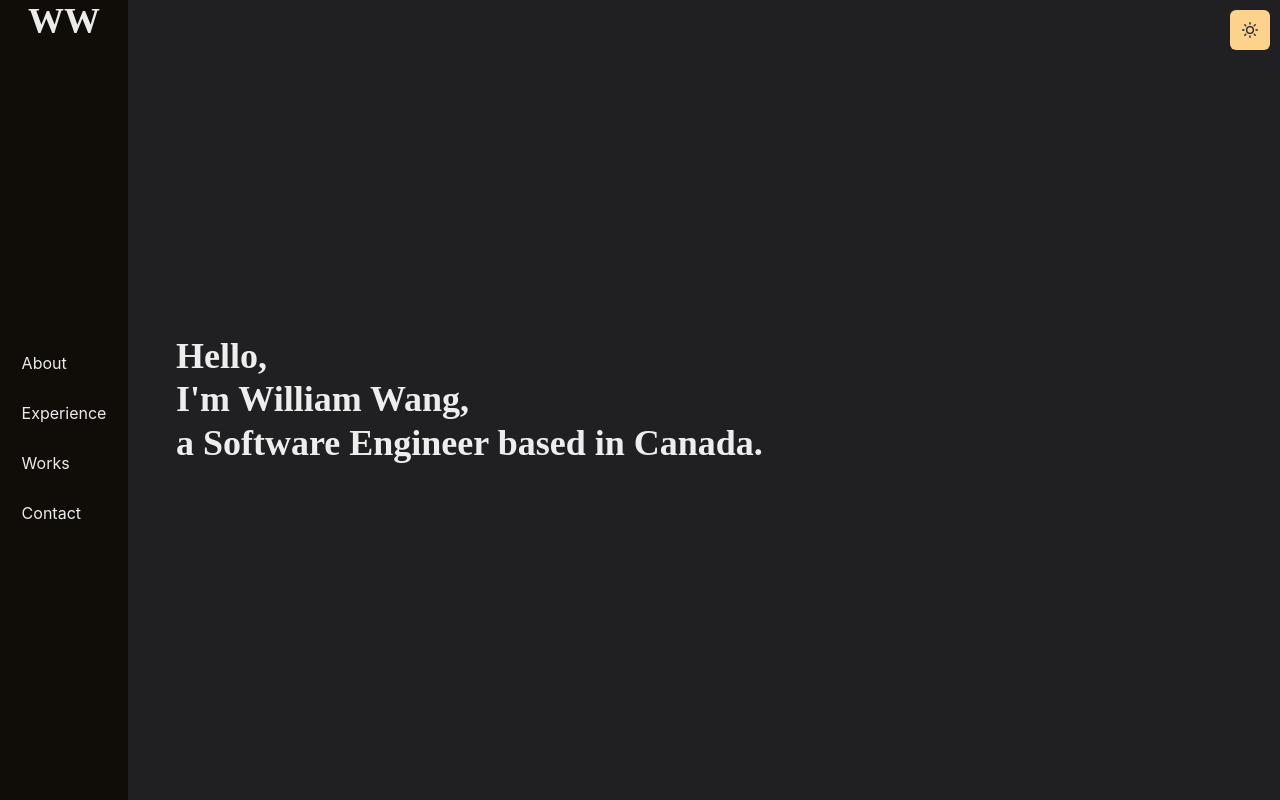
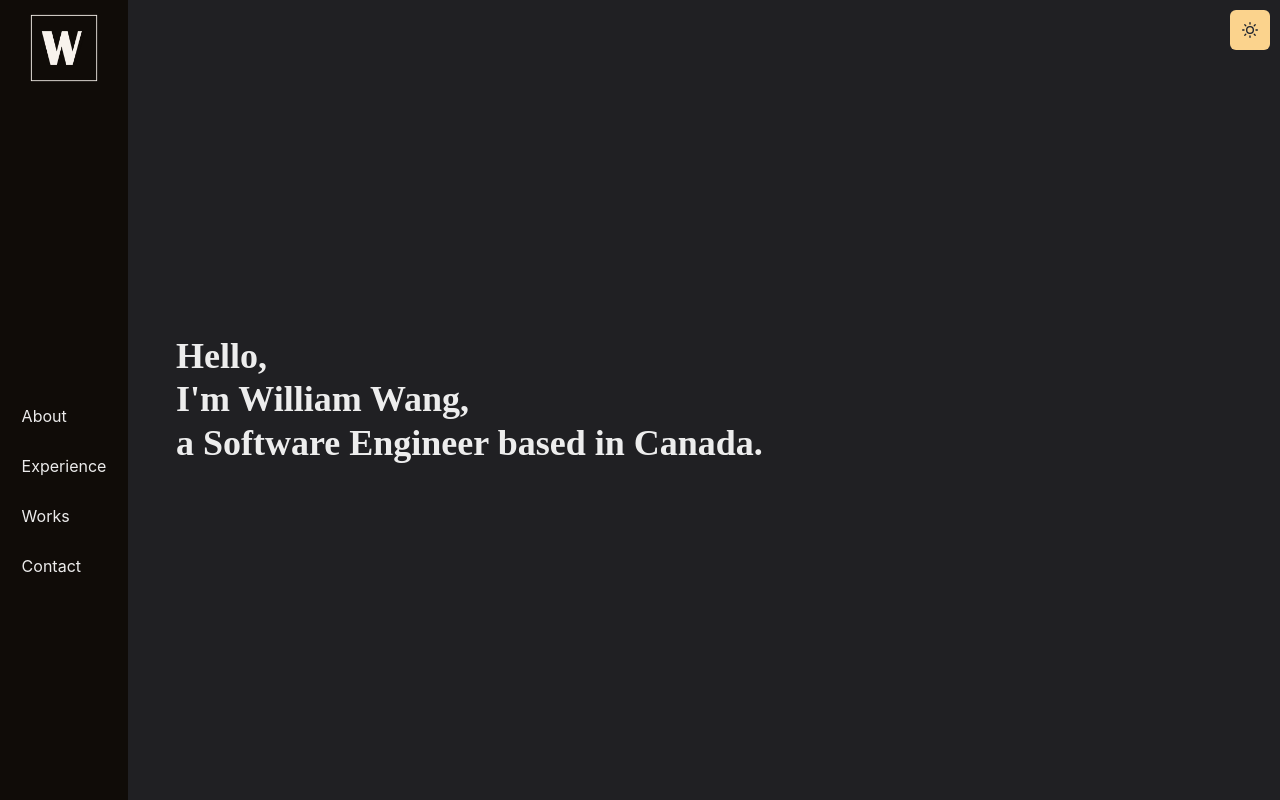
Before and after one commit to wangwiza/wangwiza.github.io, a React (Create React App) app: page / in a window 1280 px wide. Shown: the top 800 px of the page. Built offline with nearby package versions, Linux system fonts and the light colour scheme.

Commit message:
feat(sidebar): add logo, mod links

```diff
--- a/src/components/Content.jsx
+++ b/src/components/Content.jsx
@@ -31,6 +31,7 @@ function Content() {
                     h='100vh'
                     alignItems='center'
                     display='flex'
+                    id='title-section'
                 >
 
                     <Box>
@@ -46,6 +47,7 @@ function Content() {
             <Section>
                 <Box
                     mb={150}
+                    id='about-section'
                 >
                 <Heading variant='section-title'>
                     About
@@ -84,6 +86,7 @@ function Content() {
             <Section>
                 <Box
                     mb={150}
+                    id='exp-section'
                 >
                     <Heading variant='section-title'>
                         Experience
@@ -115,7 +118,7 @@ function Content() {
 
             {/* Work Section */}
             <Section>
-                <Box mb={150}>
+                <Box mb={150} id='works-section'>
                     <Heading variant='section-title'>
                         Works
                     </Heading>
@@ -125,7 +128,7 @@ function Content() {
 
             {/* Contact Section */}
             <Section>
-                <Box h='90vh'>
+                <Box h='90vh' id='contact-section'>
                     <Heading variant='section-title'>
                         Contact
                     </Heading>
--- a/src/components/Sidebar.jsx
+++ b/src/components/Sidebar.jsx
@@ -3,15 +3,17 @@ import {
     Box,
     Flex,
     Stack,
-    Heading,
     Container,
     useColorModeValue,
     HStack,
     Icon,
     VStack,
+    Image,
+    Link
 } from '@chakra-ui/react'
 import { FaGithub, FaLinkedin } from 'react-icons/fa'
-import LinkItem from "./LinkItem";
+import LinkItem from "./LinkItem"
+import logo from "../images/logo.png"
 
 function Sidebar() {
     return (
@@ -20,17 +22,16 @@ function Sidebar() {
             h='100%'
             w='8rem'
             zIndex={2}
-            bg={useColorModeValue('#ffffff40', '#100c08')}
+            bg={useColorModeValue('#f8f3ed', '#100c08')}
         >
             {/* Sidebar Logo Top Left */}
             <Container h='full'>
                 <VStack h='full' spacing='300px'>
                     {/* Personal Logo */}
-                    <Flex
-                    >
-                        <Heading>
-                            WW
-                        </Heading>
+                    <Flex>
+                        <Link href='#title-section'>
+                            <Image src={logo} alt='William Logo' />
+                        </Link>
                     </Flex>
                     {/* Navigation Links */}
                     <Stack
@@ -38,10 +39,10 @@ function Sidebar() {
                         spacing='10px'
                         border
                     >
-                        <LinkItem>About</LinkItem>
-                        <LinkItem>Experience</LinkItem>
-                        <LinkItem>Works</LinkItem>
-                        <LinkItem>Contact</LinkItem>
+                        <LinkItem href='#about-section'>About</LinkItem>
+                        <LinkItem href='#exp-section'>Experience</LinkItem>
+                        <LinkItem href='#works-section'>Works</LinkItem>
+                        <LinkItem href='#contact-section'>Contact</LinkItem>
                     </Stack>
                     {/* Social Links */}
                     <HStack>
```
Also changed, not shown: src/images/logo.png (added).
